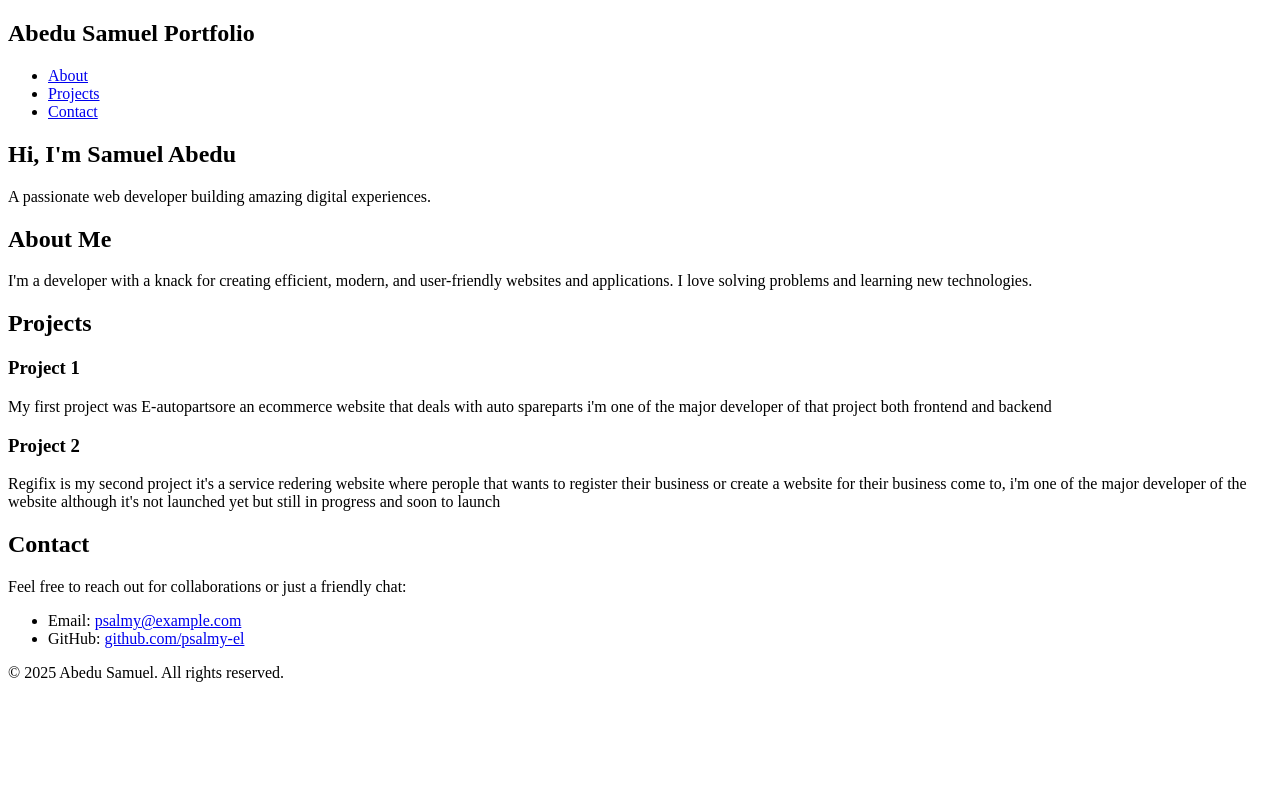
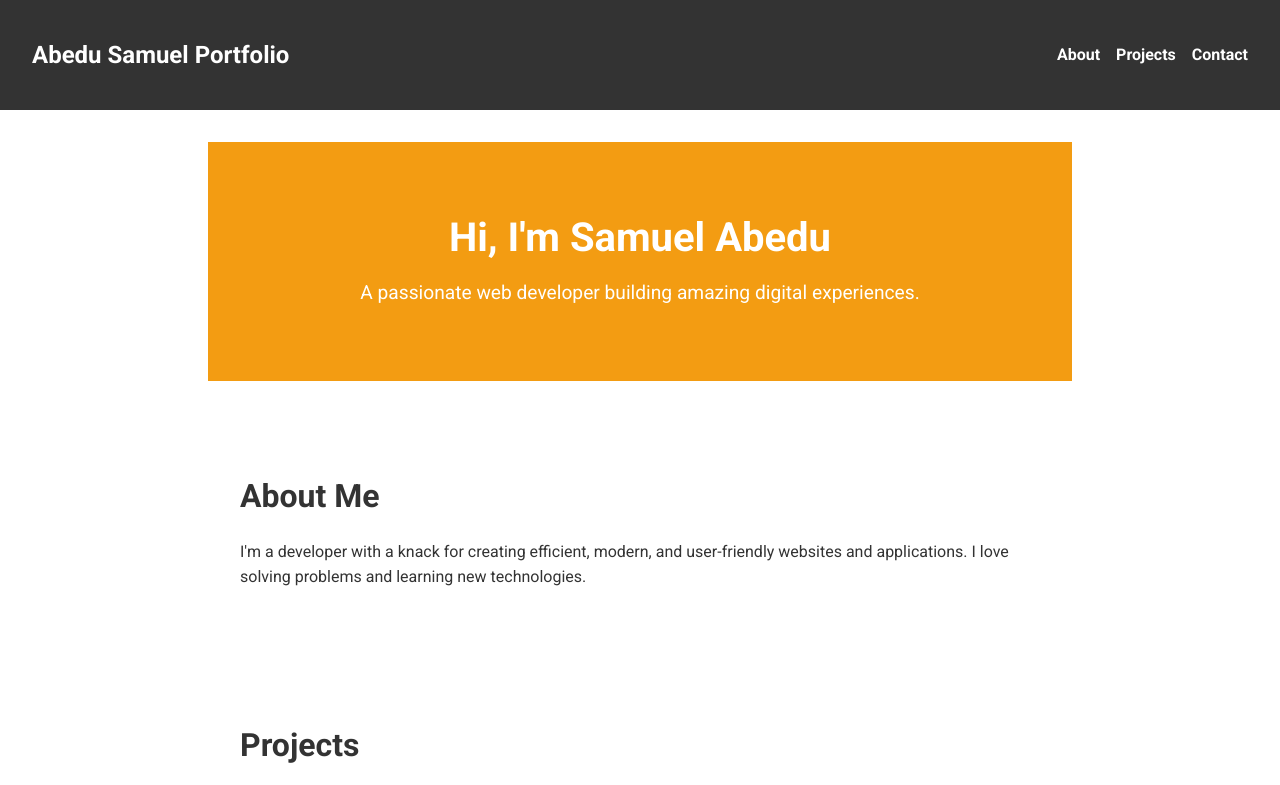
Before and after one commit to psalmy-el/psalmy-el.github.io, a plain HTML site: page index.html in a window 1280 px wide. Shown: the top 785 px of the page. Drawn offline with Linux system fonts and the light colour scheme.

Commit message:
add styling

```diff
--- a/index.html
+++ b/index.html
@@ -5,8 +5,131 @@
     <meta name="viewport" content="width=device-width, initial-scale=1.0">
     <meta name="description" content="Psalmy's Portfolio">
     <title>Samuel's Portfolio</title>
-    <link rel="stylesheet" href="styles.css">
     <link href="https://fonts.googleapis.com/css2?family=Roboto:wght@400;700&display=swap" rel="stylesheet">
+    <style>
+        /* General Styles */
+        body {
+            font-family: 'Roboto', sans-serif;
+            margin: 0;
+            padding: 0;
+            line-height: 1.6;
+            color: #333;
+        }
+
+        /* Header Styles */
+        header {
+            background: #333;
+            color: #fff;
+            padding: 1rem 2rem;
+            position: sticky;
+            top: 0;
+            z-index: 1000;
+        }
+
+        header nav {
+            display: flex;
+            justify-content: space-between;
+            align-items: center;
+        }
+
+        header nav h1 {
+            font-size: 1.5rem;
+        }
+
+        header nav ul {
+            list-style: none;
+            display: flex;
+            gap: 1rem;
+            margin: 0;
+            padding: 0;
+        }
+
+        header nav ul li {
+            margin: 0;
+        }
+
+        header nav ul li a {
+            color: #fff;
+            text-decoration: none;
+            font-weight: bold;
+            transition: color 0.3s;
+        }
+
+        header nav ul li a:hover {
+            color: #f39c12;
+        }
+
+        /* Hero Section */
+        #hero {
+            background: #f39c12;
+            color: #fff;
+            text-align: center;
+            padding: 4rem 2rem;
+        }
+
+        #hero h2 {
+            font-size: 2.5rem;
+            margin: 0;
+        }
+
+        #hero p {
+            font-size: 1.2rem;
+        }
+
+        /* Sections */
+        section {
+            padding: 2rem 2rem;
+            margin: 2rem auto;
+            max-width: 800px;
+        }
+
+        section h2 {
+            font-size: 2rem;
+            margin-bottom: 1rem;
+        }
+
+        section p {
+            margin: 0.5rem 0;
+        }
+
+        /* Projects Section */
+        .project {
+            margin-bottom: 2rem;
+        }
+
+        .project h3 {
+            font-size: 1.5rem;
+            margin: 0.5rem 0;
+        }
+
+        /* Contact Section */
+        #contact ul {
+            list-style: none;
+            padding: 0;
+        }
+
+        #contact ul li {
+            margin: 0.5rem 0;
+        }
+
+        #contact ul li a {
+            color: #f39c12;
+            text-decoration: none;
+        }
+
+        #contact ul li a:hover {
+            text-decoration: underline;
+        }
+
+        /* Footer */
+        footer {
+            text-align: center;
+            padding: 1rem;
+            background: #333;
+            color: #fff;
+        }
+
+    </style>
 </head>
 <body>
     <header>
```
